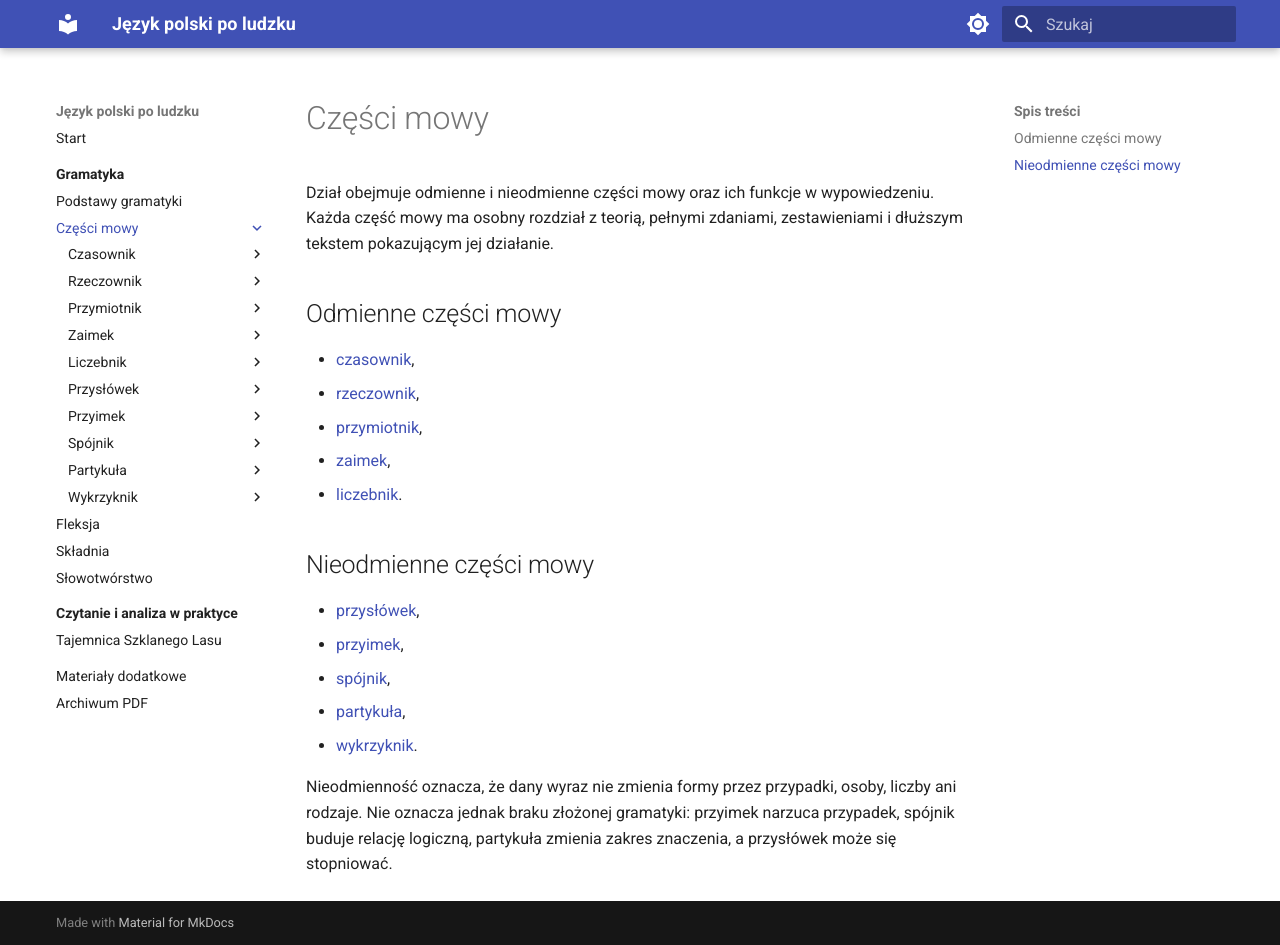
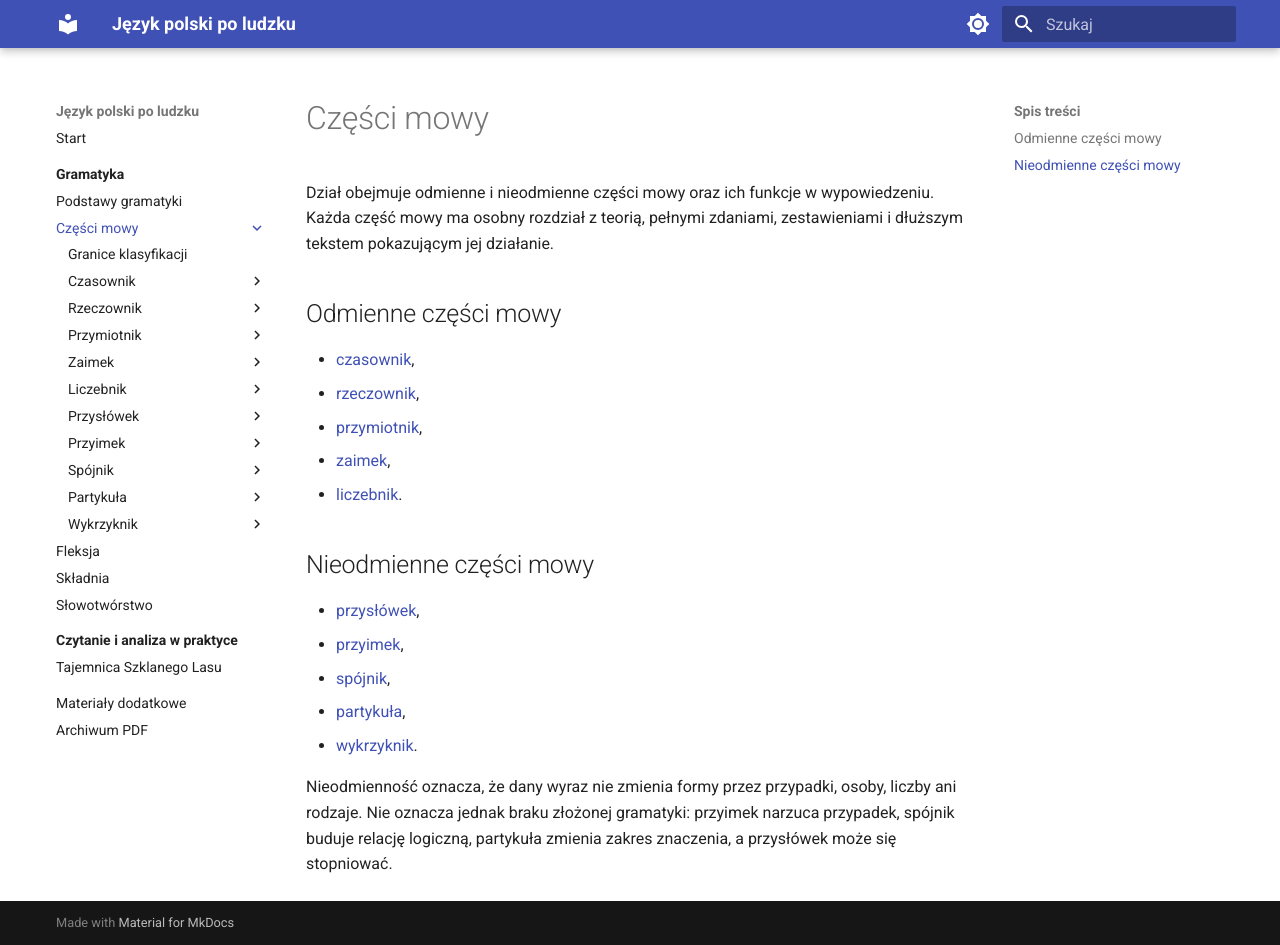
Before and after one commit to dchorazkiewicz/SP_JP, an MkDocs documentation site: the page built from docs/gramatyka/czesci-mowy/index.md, in a window 1280 px wide and 945 px high. Built offline with MkDocs 1.6.1 and Material for MkDocs 9.7.7, drawn with Linux system fonts in a browser that asks for light colours.

Commit message:
Add disputed classification lesson to site navigation

```diff
--- a/mkdocs.yml
+++ b/mkdocs.yml
@@ -31,6 +31,7 @@ extra_css:
   - stylesheets/remaining-parts.css
   - stylesheets/lesson-style-compat.css
   - stylesheets/indeclinable-parts.css
+  - stylesheets/borderline-classification.css
 
 plugins:
   - search:
@@ -53,6 +54,7 @@ nav:
       - Podstawy gramatyki: gramatyka/podstawy/index.md
       - Części mowy:
           - Przegląd: gramatyka/czesci-mowy/index.md
+          - Granice klasyfikacji: gramatyka/czesci-mowy/granice-klasyfikacji.md
           - Czasownik:
               - Wprowadzenie: gramatyka/czesci-mowy/czasownik/index.md
               - Znaczenie i rozpoznawanie: gramatyka/czesci-mowy/czasownik/znaczenie-i-rozpoznawanie.md
```
